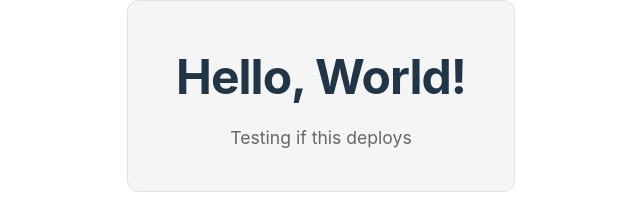
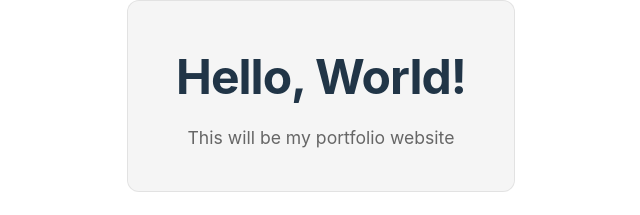
Before and after one commit to StephenS2021/stephenspencerwong.dev, a React (Vite) app: page / in a window 1280 px wide. Shown: the part 304-519 px from the top of the page, without its empty margins (319-959 px from the left). Built offline with nearby package versions, Linux system fonts and the light colour scheme.

Commit message:
Testing github secrets

```diff
--- a/src/App.tsx
+++ b/src/App.tsx
@@ -3,7 +3,7 @@ function App() {
     <main>
       <div className="card">
         <h1>Hello, World!</h1>
-        <p>Testing if this deploys</p>
+        <p>This will be my portfolio website</p>
       </div>
     </main>
   )
```
